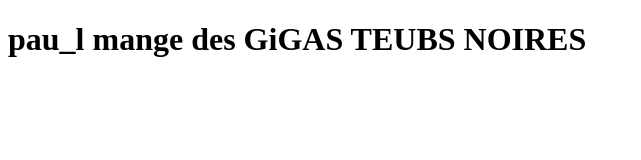
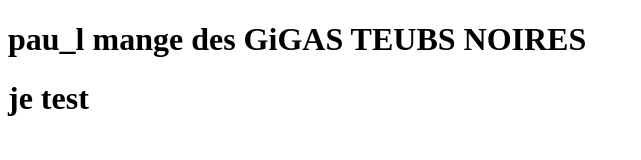
Before and after one commit to WolfRedy/AnOriginalGame, a plain HTML site: page index.html in a window 1280 px wide. Shown: the whole page, without its empty margins (0-641 px from the left). Drawn offline with Linux system fonts and the light colour scheme.

Commit message:
Update index.html

```diff
--- a/index.html
+++ b/index.html
@@ -7,6 +7,7 @@
 </head>
 <body>
      <h1>pau_l mange des GiGAS TEUBS NOIRES</h1>
+     <h1>je test</h1>
 
 </body>
 </html>
```
